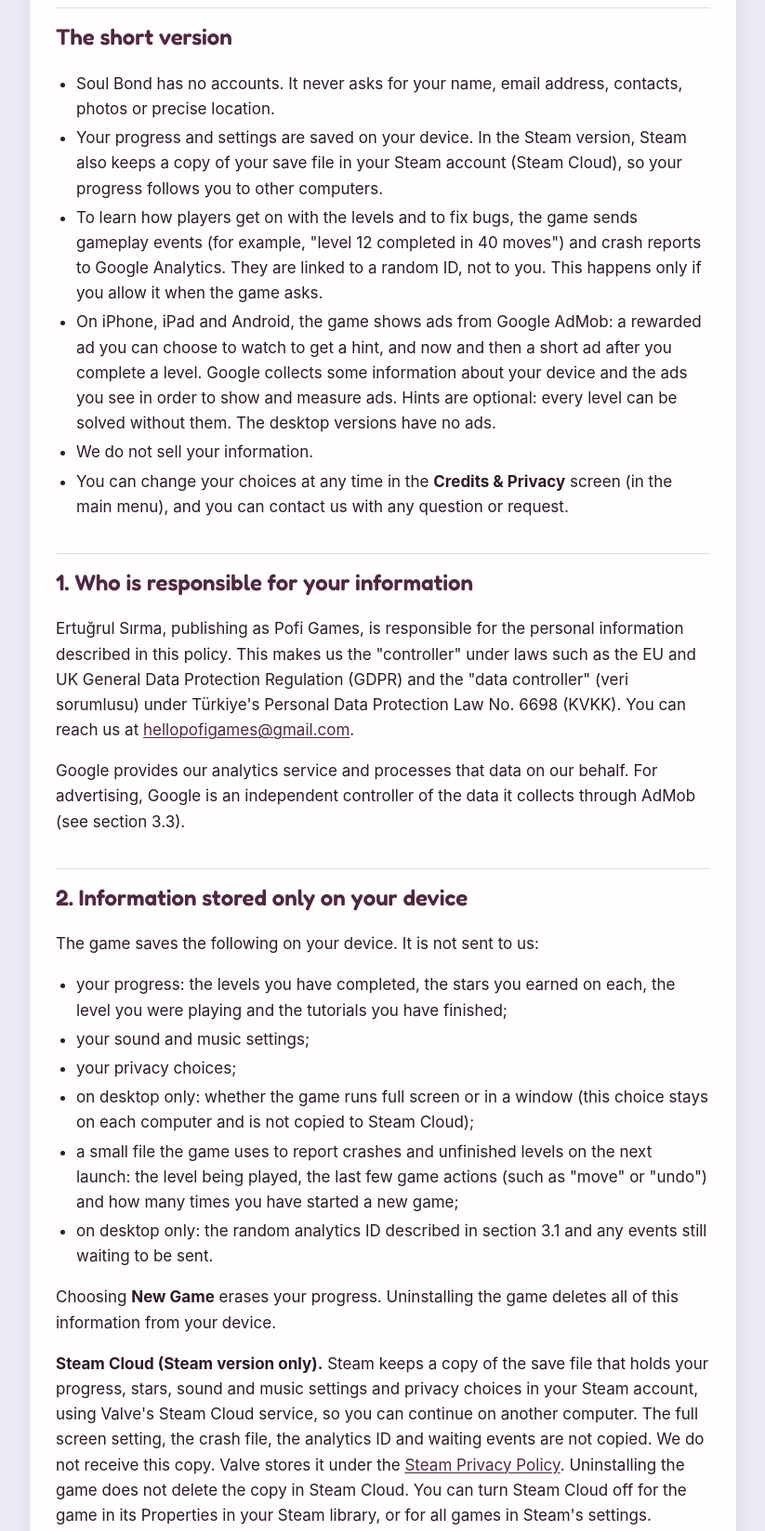
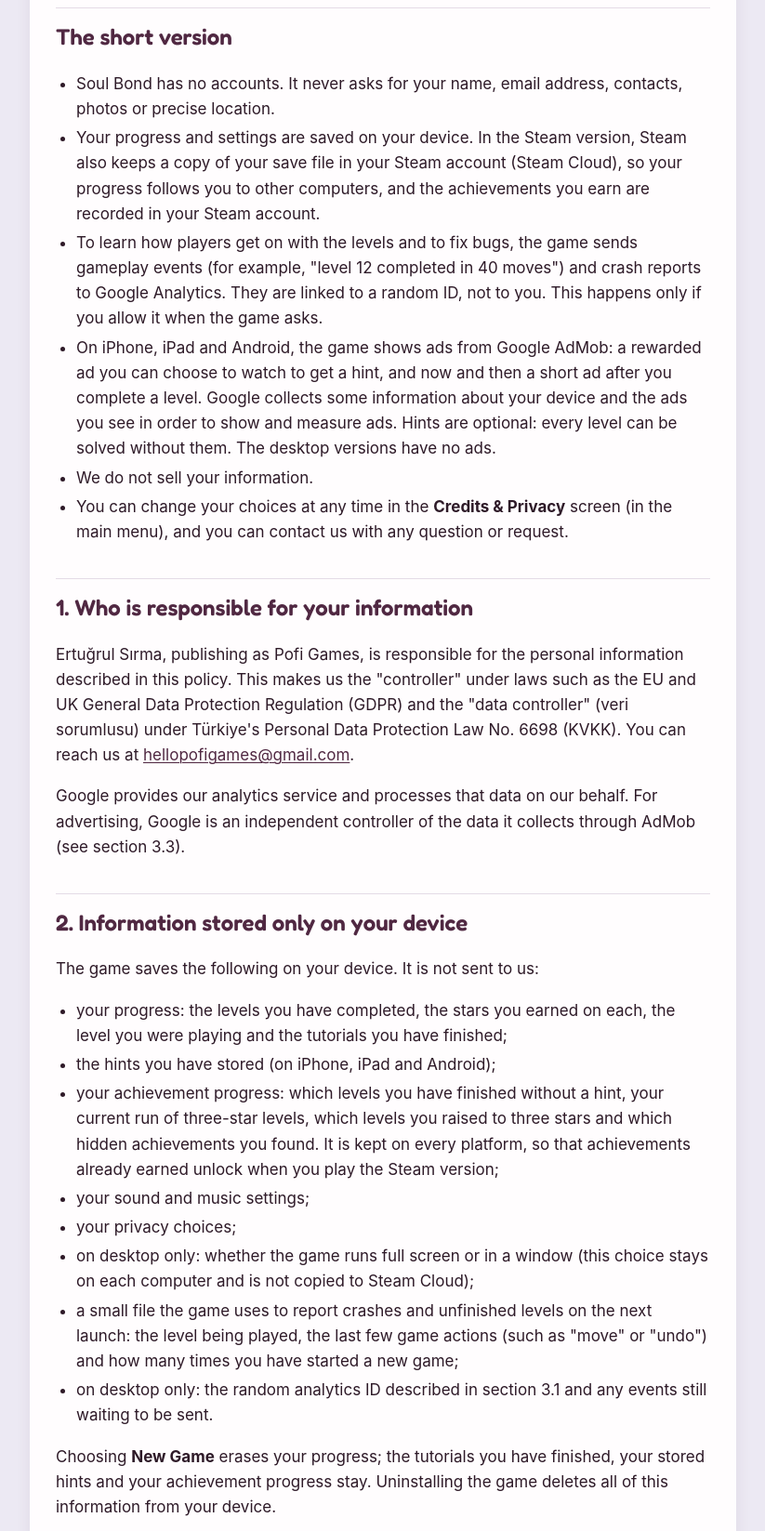
Before and after one commit to pofigames/pofigames.github.io, a plain HTML site: page soulbond/privacy/index.html in a window 1280 px wide. Shown: the part 600-2247 px from the top of the page at 93% size, without its empty margins (228-1051 px from the left). Drawn offline with Linux system fonts and the light colour scheme.

Commit message:
Update the Soul Bond privacy policy for Steam achievements

```diff
--- a/soulbond/privacy/index.html
+++ b/soulbond/privacy/index.html
@@ -73,7 +73,7 @@ footer { padding: 8px 16px 32px; text-align: center; color: var(--muted); font-s
 <h2 id="the-short-version">The short version</h2>
 <ul>
 <li>Soul Bond has no accounts. It never asks for your name, email address, contacts, photos or precise location.</li>
-<li>Your progress and settings are saved on your device. In the Steam version, Steam also keeps a copy of your save file in your Steam account (Steam Cloud), so your progress follows you to other computers.</li>
+<li>Your progress and settings are saved on your device. In the Steam version, Steam also keeps a copy of your save file in your Steam account (Steam Cloud), so your progress follows you to other computers, and the achievements you earn are recorded in your Steam account.</li>
 <li>To learn how players get on with the levels and to fix bugs, the game sends gameplay events (for example, "level 12 completed in 40 moves") and crash reports to Google Analytics. They are linked to a random ID, not to you. This happens only if you allow it when the game asks.</li>
 <li>On iPhone, iPad and Android, the game shows ads from Google AdMob: a rewarded ad you can choose to watch to get a hint, and now and then a short ad after you complete a level. Google collects some information about your device and the ads you see in order to show and measure ads. Hints are optional: every level can be solved without them. The desktop versions have no ads.</li>
 <li>We do not sell your information.</li>
@@ -86,14 +86,17 @@ footer { padding: 8px 16px 32px; text-align: center; color: var(--muted); font-s
 <p>The game saves the following on your device. It is not sent to us:</p>
 <ul>
 <li>your progress: the levels you have completed, the stars you earned on each, the level you were playing and the tutorials you have finished;</li>
+<li>the hints you have stored (on iPhone, iPad and Android);</li>
+<li>your achievement progress: which levels you have finished without a hint, your current run of three-star levels, which levels you raised to three stars and which hidden achievements you found. It is kept on every platform, so that achievements already earned unlock when you play the Steam version;</li>
 <li>your sound and music settings;</li>
 <li>your privacy choices;</li>
 <li>on desktop only: whether the game runs full screen or in a window (this choice stays on each computer and is not copied to Steam Cloud);</li>
 <li>a small file the game uses to report crashes and unfinished levels on the next launch: the level being played, the last few game actions (such as "move" or "undo") and how many times you have started a new game;</li>
 <li>on desktop only: the random analytics ID described in section 3.1 and any events still waiting to be sent.</li>
 </ul>
-<p>Choosing <strong>New Game</strong> erases your progress. Uninstalling the game deletes all of this information from your device.</p>
+<p>Choosing <strong>New Game</strong> erases your progress; the tutorials you have finished, your stored hints and your achievement progress stay. Uninstalling the game deletes all of this information from your device.</p>
 <p><strong>Steam Cloud (Steam version only).</strong> Steam keeps a copy of the save file that holds your progress, stars, sound and music settings and privacy choices in your Steam account, using Valve's Steam Cloud service, so you can continue on another computer. The full screen setting, the crash file, the analytics ID and waiting events are not copied. We do not receive this copy. Valve stores it under the <a href="https://store.steampowered.com/privacy_agreement/">Steam Privacy Policy</a>. Uninstalling the game does not delete the copy in Steam Cloud. You can turn Steam Cloud off for the game in its Properties in your Steam library, or for all games in Steam's settings.</p>
+<p><strong>Steam achievements (Steam version only).</strong> When you earn an achievement, the game tells Steam which one, through Valve's Steamworks service. Steam records it in your Steam account and shows it on your Steam profile, to the people your Steam privacy settings allow. We do not receive any personal information from this: Valve shows us only how many players have each achievement. Valve handles it under the <a href="https://store.steampowered.com/privacy_agreement/">Steam Privacy Policy</a>. Achievements stay in your Steam account after New Game or uninstalling the game. Who can see your game details, achievements included, is set in your Steam profile's privacy settings.</p>
 <h2 id="3-information-sent-from-your-device">3. Information sent from your device</h2>
 <h3 id="31-gameplay-analytics">3.1 Gameplay analytics</h3>
 <p>On iPhone, iPad and Android we use <strong>Google Analytics for Firebase</strong>. The desktop versions send the same events directly to <strong>Google Analytics</strong>. Analytics tells us which levels are too hard or too easy, where players get stuck, and whether the game runs well on different devices.</p>
@@ -110,7 +113,7 @@ footer { padding: 8px 16px 32px; text-align: center; color: var(--muted); font-s
 <h3 id="33-advertising-iphone-ipad-and-android-only">3.3 Advertising (iPhone, iPad and Android only)</h3>
 <p>The game shows two kinds of ads from <strong>Google AdMob</strong>:</p>
 <ul>
-<li><strong>Hint ads:</strong> When you ask for a hint, the game offers a rewarded video ad. You get the hint after watching the ad.</li>
+<li><strong>Hint ads:</strong> New players start with three hints. When none are left and you ask for a hint, the game offers a rewarded video ad; watching it gives you three hints.</li>
 <li><strong>Ads between levels:</strong> Now and then, after you complete a level and before the Level Complete screen, the game shows a full-screen ad (an "interstitial"). It shows at most one every few minutes of play, counting hint ads, never during a level, and never after the first four levels or the last one.</li>
 </ul>
 <p>To have ads ready, the game loads one of each kind in advance when it starts (after the consent step described in section 6) and again after each ad it shows.</p>
@@ -164,6 +167,7 @@ footer { padding: 8px 16px 32px; text-align: center; color: var(--muted); font-s
 <ul>
 <li><strong>On your device:</strong> until you choose New Game (progress only) or uninstall the game.</li>
 <li><strong>Steam Cloud (Steam version):</strong> Valve keeps the copy of your save file under its own policies. Choosing New Game also replaces the copy in Steam Cloud the next time the game syncs.</li>
+<li><strong>Steam achievements (Steam version):</strong> they stay in your Steam account under Valve's policies.</li>
 <li><strong>Analytics:</strong> Google Analytics deletes player-level and event-level data automatically after 14 months. Aggregated reports, which do not identify any player, may be kept longer.</li>
 <li><strong>Advertising:</strong> Google keeps the data it collects through AdMob under its own <a href="https://policies.google.com/technologies/retention">retention policies</a>.</li>
 <li><strong>Emails:</strong> as long as we need them to handle your request, and no longer than 2 years after our last exchange, unless the law requires us to keep them longer.</li>
```
